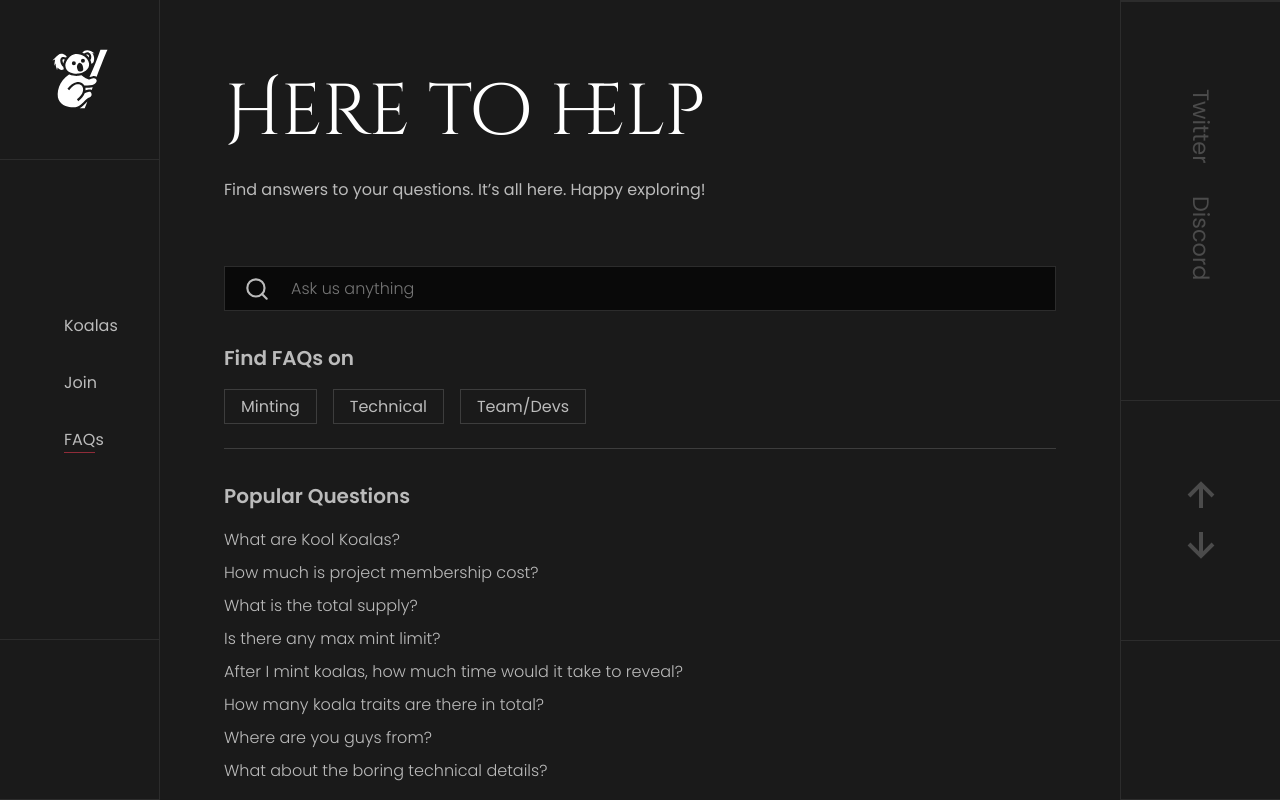
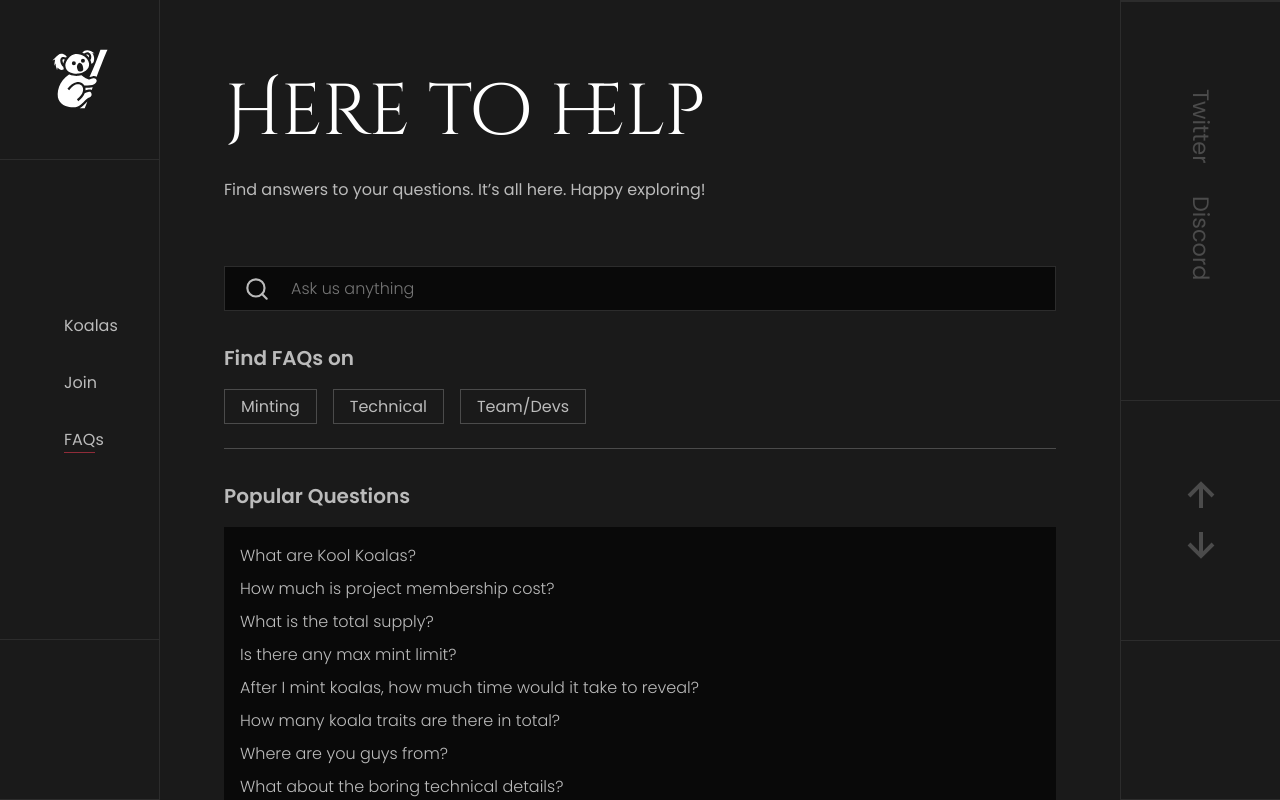
Before and after one commit to Mannvender/koalas, a Next.js app: page /faqs in a window 1280 px wide. Built offline with nearby package versions, Linux system fonts and the light colour scheme.

Commit message:
added more styles to faqs

```diff
--- a/pages/faqs.js
+++ b/pages/faqs.js
@@ -1,5 +1,5 @@
 import React, { useState } from 'react'
-import { Box, Heading, Text, Flex, Link as LinkRebass } from 'rebass'
+import { Box, Heading, Text, Flex } from 'rebass'
 import styled, { useTheme } from 'styled-components'
 import { BsBoxArrowUpRight } from 'react-icons/bs'
 
@@ -11,11 +11,11 @@
 import { FAQS } from '../messages'
 
 const TagContainer = styled(Box)`
-  border-bottom: 1px solid #3d3d3d;
+  border-bottom: 1px solid ${(props) => props.theme.colors.light2};
 `
 const QuestionContainer = styled(Flex)`
   font-weight: 300;
-  background-color: ${({ theme }) => theme.colors.darkGray};
+  background-color: ${({ theme }) => theme.colors.dark};
 `
 const Link = styled(LinkBase)`
   &:hover {
@@ -93,10 +93,10 @@
                     {TAGS.map((tag, i) => (
                       <Badge
                         bgColor={
-                          category === tag ? colors.accent1 : colors.darkGray
+                          category === tag ? colors.accent1 : 'transparent'
                         }
                         border={`solid 1px ${
-                          category === tag ? colors.accent1 : '#3d3d3d'
+                          category === tag ? colors.accent1 : colors.light2
                         }`}
                         cursor='pointer'
                         mr={[3]}
@@ -116,7 +116,7 @@
                 >
                   Popular Questions
                 </Heading>
-                <QuestionContainer flexDirection='column' mb={[5]}>
+                <QuestionContainer p={[2, 3]} flexDirection='column' mb={[5]}>
                   {FAQS.filter((faq) =>
                     faq.ques
                       .toLocaleLowerCase()
--- a/styles/global.js
+++ b/styles/global.js
@@ -25,6 +25,9 @@
           color: ${Theme.colors.light1};
           margin-bottom: 32px;
         }
+        a:hover {
+          color: ${Theme.colors.light};
+        }
         .gray-filter {
           filter: grayscale(1);
         }
```
